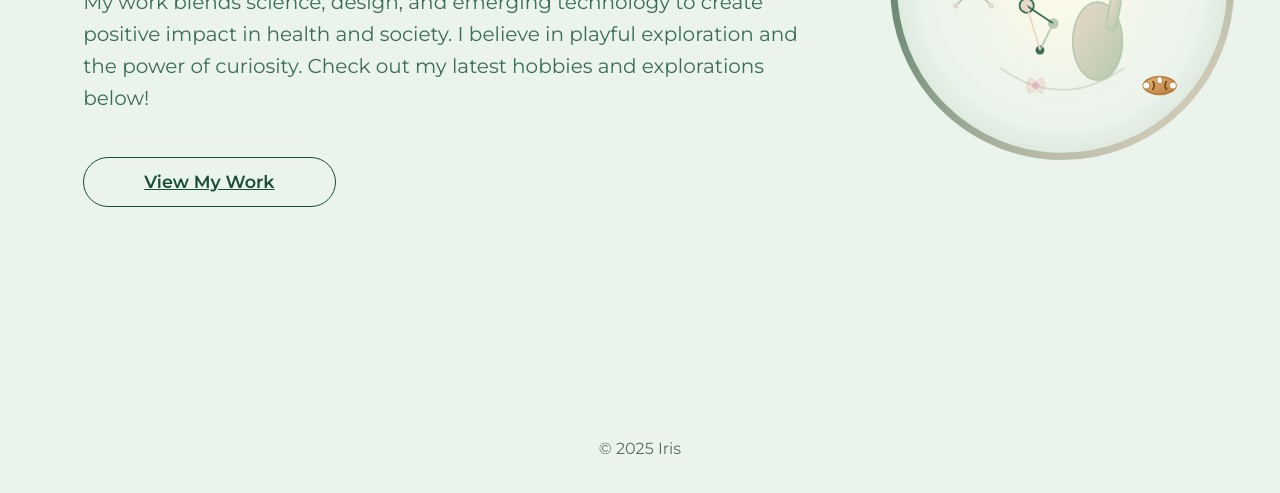
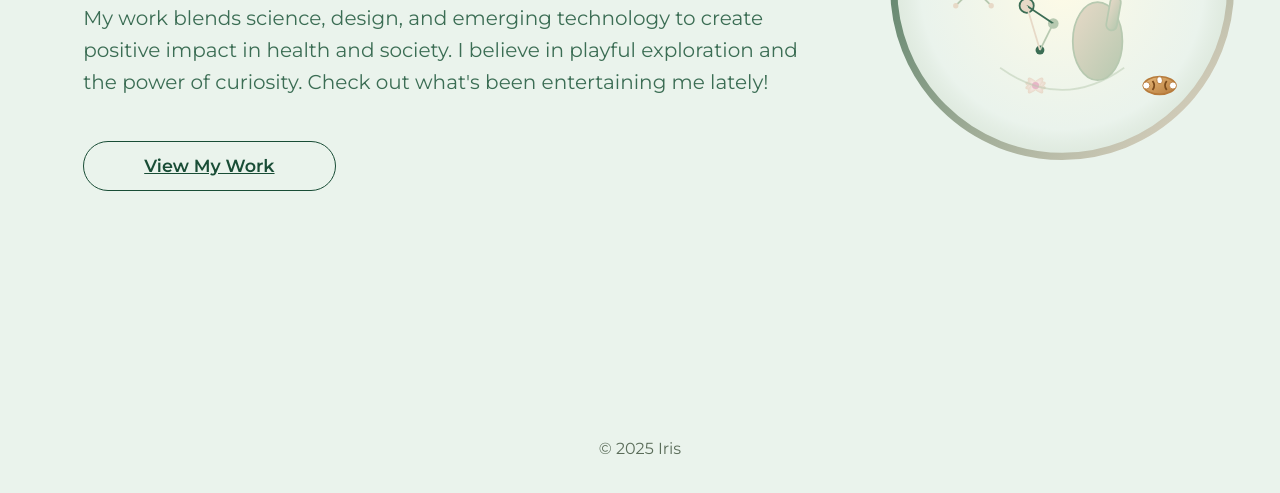
Before and after one commit to irisb54/personal-website, a plain HTML site: page index.html in a window 1280 px wide. Shown: the part 412-905 px from the top of the page. Drawn offline with nearby package versions, Linux system fonts and the light colour scheme.

Commit message:
Add favicon SVG and update hero section text for clarity

```diff
--- a/index.html
+++ b/index.html
@@ -5,6 +5,8 @@
   <meta name="viewport" content="width=device-width, initial-scale=1.0">
   <title>Iris | Personal Website</title>
   <link rel="stylesheet" href="style.css">
+  <!-- Iris flower favicon SVG -->
+  <link rel="icon" type="image/svg+xml" href="favicon.svg">
 </head>
 <body>
   <nav>
@@ -20,7 +22,7 @@
         I'm Iris, a <span style="color:var(--primary)">creative technologist</span>, product manager and lifelong learner.
       </h1>
       <div class="headline">
-        My work blends science, design, and emerging technology to create positive impact in health and society. I believe in playful exploration and the power of curiosity. Check out my latest hobbies and explorations below!
+        My work blends science, design, and emerging technology to create positive impact in health and society. I believe in playful exploration and the power of curiosity. Check out what's been entertaining me lately!
       </div>
       <a href="projects.html" class="cta-btn">View My Work</a>
     </div>
```
